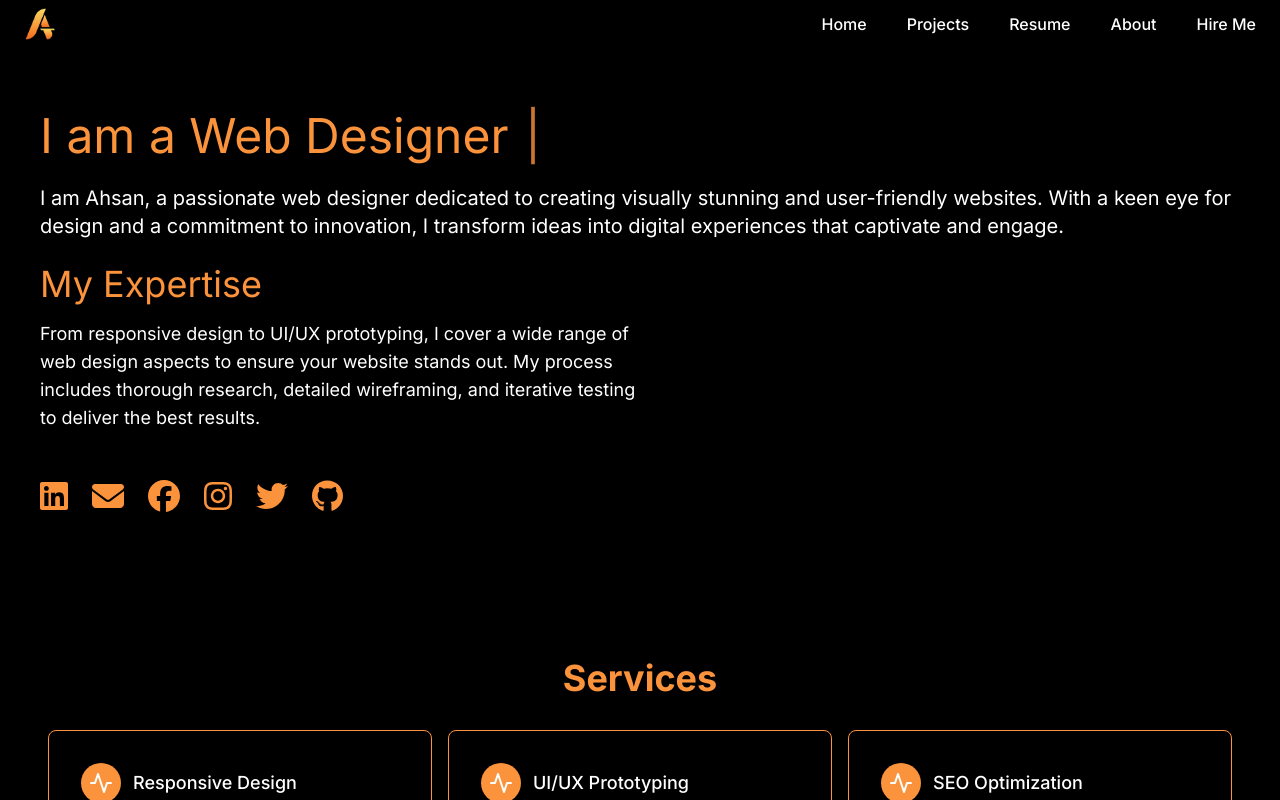
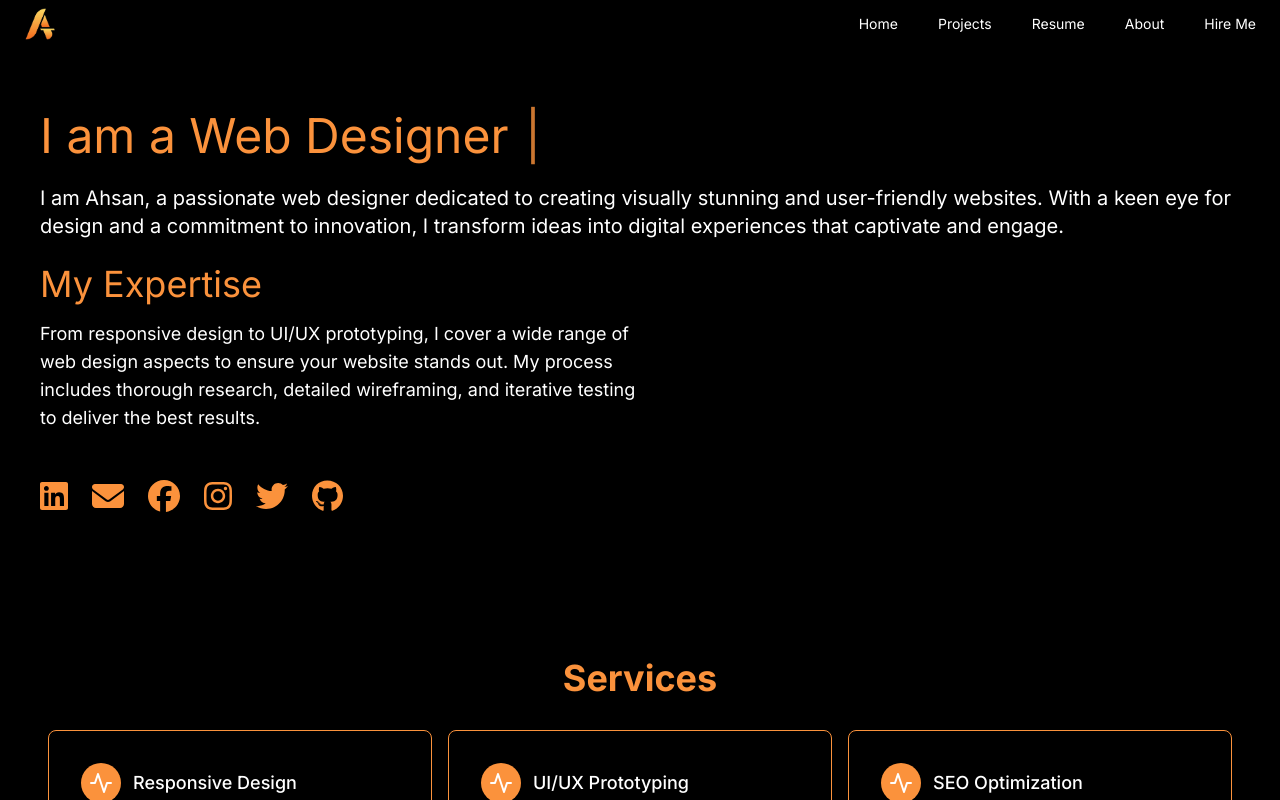
Before and after one commit to AhsanAli-Soomro/portfolio-web, a Next.js app: page /About in a window 1280 px wide. Shown: the top 800 px of the page. Built offline with nearby package versions, Linux system fonts and the light colour scheme.

Commit message:
add projects page

```diff
--- a/src/app/components/Navbar.jsx
+++ b/src/app/components/Navbar.jsx
@@ -28,7 +28,7 @@ const Navbar = () => {
           </svg>
         </button>
         <div className={`w-full md:block md:w-auto ${isOpen ? 'block' : 'hidden'}`} id="navbar-default">
-          <ul className="font-medium flex flex-col p-4 md:p-0 text-center md:flex-row md:space-x-10 md:mt-0 md:border-0">
+          <ul className="font-normal text-sm flex flex-col p-4 md:p-0 text-center md:flex-row md:space-x-10 md:mt-0 md:border-0">
             <li>
               <a href="/" className="block py-2 px-3 text-white rounded  md:border-0 hover:text-orange-400 md:p-0 " aria-current="page">Home</a>
             </li>
```
